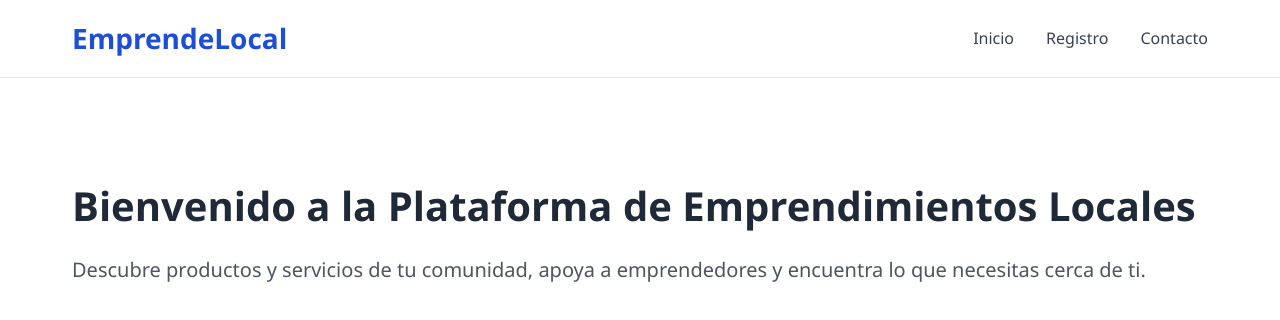
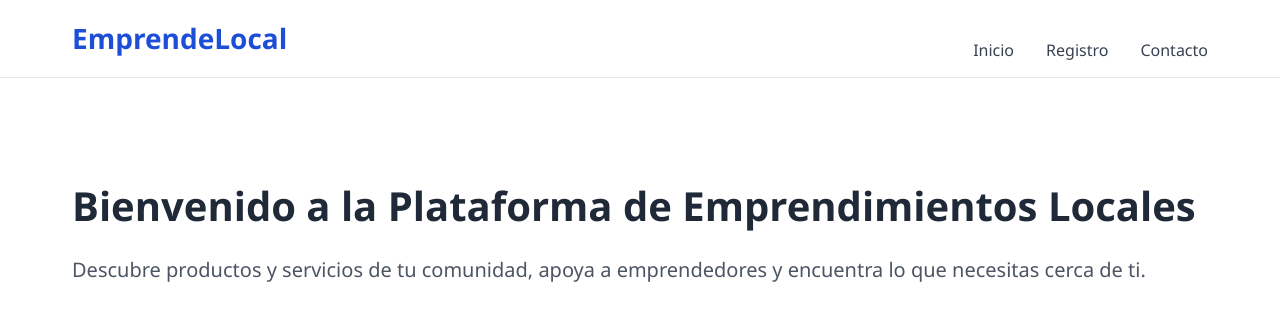
Before and after one commit to BruceGabr/ComerciaYa, a React (Vite) app: page / in a window 1280 px wide. Shown: the top 320 px of the page. Built offline with nearby package versions, Linux system fonts and the light colour scheme.

Commit message:
Modificación a menú hamburguesa

```diff
--- a/src/components/Header.css
+++ b/src/components/Header.css
@@ -41,13 +41,15 @@
 
 /* NAV móvil oculto inicialmente */
 .header__nav {
-  display: none;
+  max-height: 0;
+  overflow: hidden;
+  transition: max-height 0.3s ease;
   position: absolute;
   top: 100%;
   left: 0;
   right: 0;
   background-color: #fff;
-  padding: 1rem;
+  padding: 0 1rem 0;
   z-index: 10;
 }
 
@@ -77,7 +79,8 @@
 
 /* Menú abierto en móvil */
 .header__nav--open {
-  display: block;
+  max-height: 10rem;
+  padding-bottom: 1rem;
 }
 
 /* Pantallas grandes */
@@ -95,8 +98,8 @@
   }
 
   .header__nav {
+    overflow: visible;
     position: static;
-    display: block;
     padding: 0;
     background: none;
   }
```
